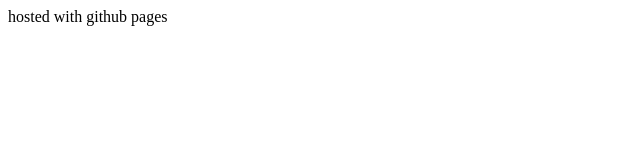
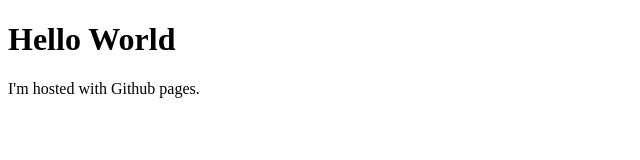
Before and after one commit to mikeramon/mikeramon.github.com, a plain HTML site: page Webpage.html in a window 1280 px wide. Shown: the whole page, without its empty margins (0-640 px from the left). Drawn offline with Linux system fonts and the light colour scheme.

Commit message:
Update Webpage.html

```diff
--- a/Webpage.html
+++ b/Webpage.html
@@ -1,5 +1,7 @@
+<!DOCTYPE html>
 <html>
-  <head>
-    hosted with github pages
-  </head>
+<body>
+<h1> Hello World</h1>
+<p> I'm hosted with Github pages. </p>
+</body>
 </html>
```
